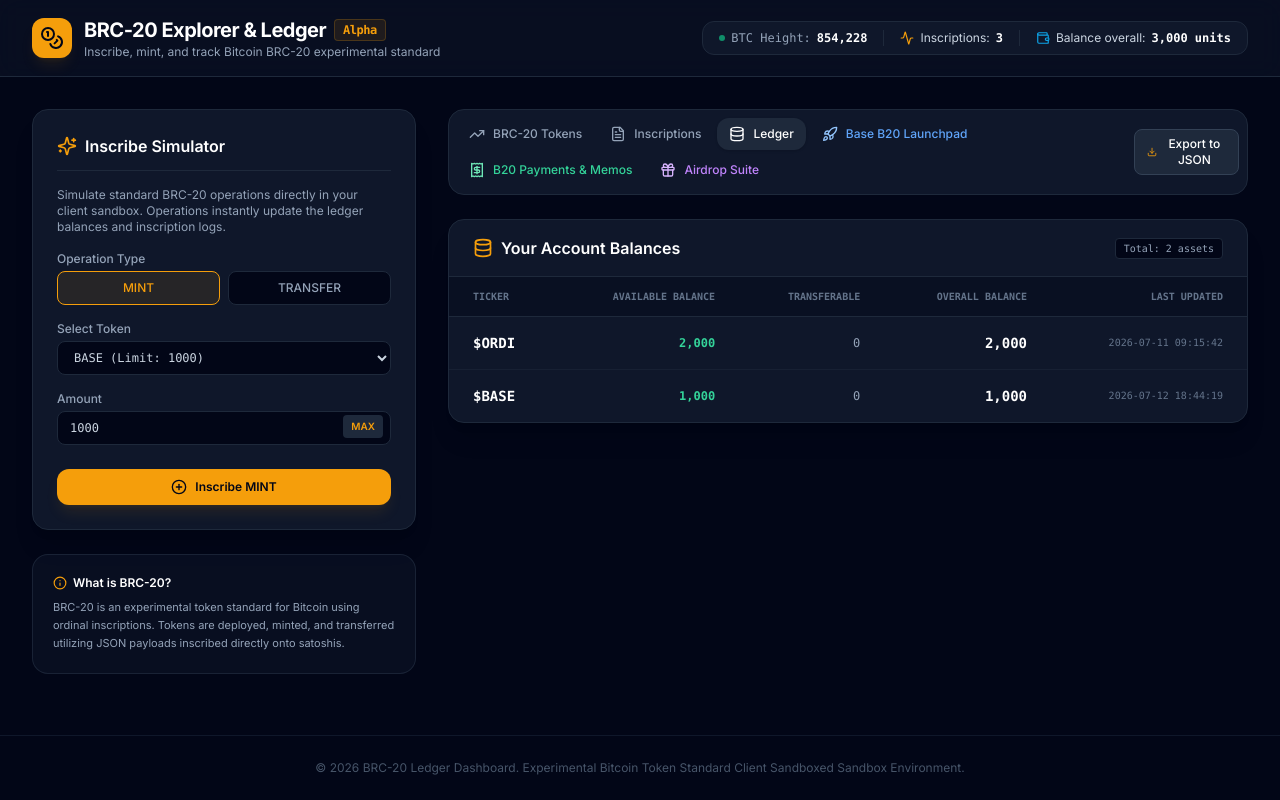
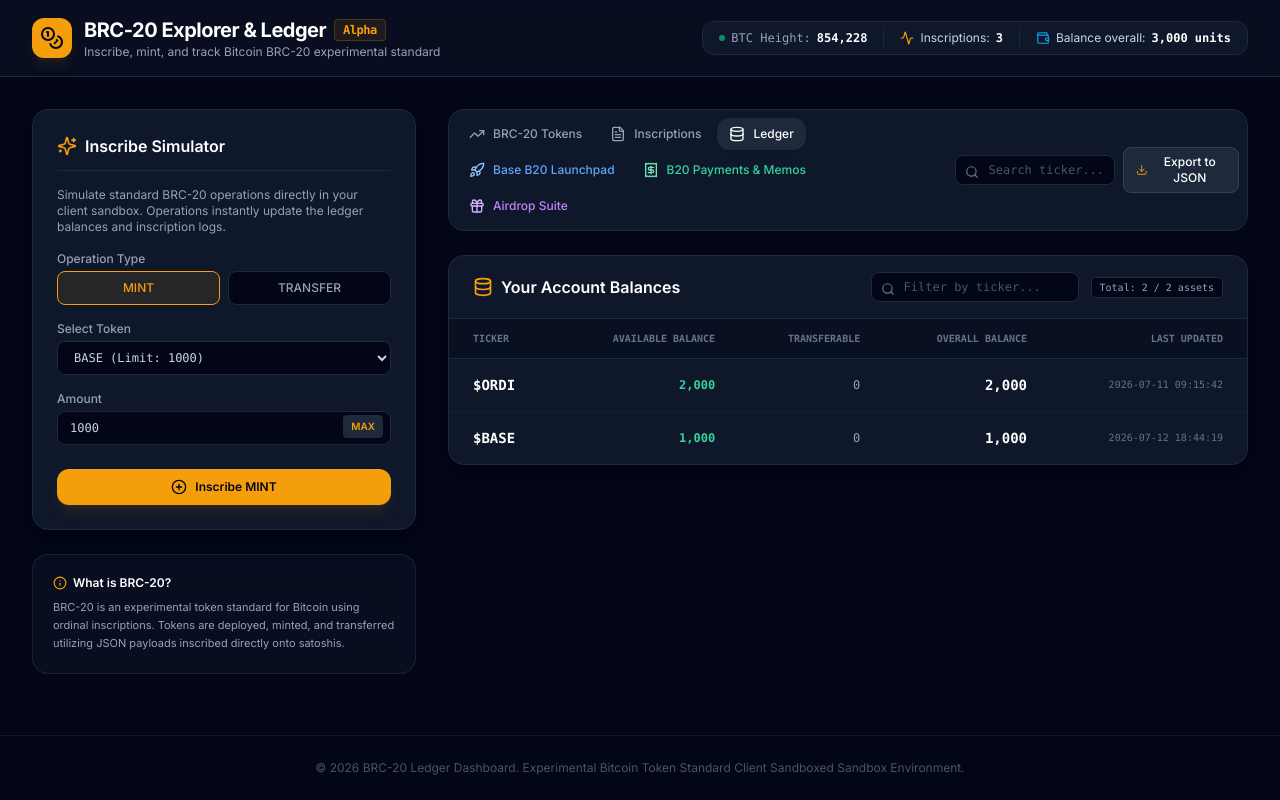
Before and after one commit to acerhash/BRC20-launcher, a Next.js app: page / in a window 1280 px wide. Both pictures are taken after a click on the button "Ledger". Built offline with nearby package versions, Linux system fonts and the light colour scheme.

Commit message:
feat: add search functionality to ledger tab
Enable filtering of ledger balances by ticker to improve data navigation.

```diff
--- a/app/page.tsx
+++ b/app/page.tsx
@@ -1133,6 +1133,11 @@ export default function Home() {
     return matchesSearch;
   });
 
+  // Search and Filter Ledger Balances
+  const filteredLedger = ledger.filter((b) =>
+    b.ticker.toLowerCase().includes(searchQuery.toLowerCase())
+  );
+
   return (
     <div className="min-h-screen bg-slate-950 text-slate-100 flex flex-col" id="app_root_container">
       {/* Top Navigation / Header */}
@@ -1381,7 +1386,7 @@ export default function Home() {
 
             {/* Render conditional actions inside tab controls (like search or exports) */}
             <div className="flex items-center gap-2" id="conditional_controls">
-              {activeTab === "tokens" && (
+              {(activeTab === "tokens" || activeTab === "ledger") && (
                 <div className="relative w-full sm:w-48" id="search_input_container">
                   <Search className="absolute left-2.5 top-2.5 h-3.5 w-3.5 text-slate-500" />
                   <input
@@ -1390,6 +1395,7 @@ export default function Home() {
                     value={searchQuery}
                     onChange={(e) => setSearchQuery(e.target.value)}
                     className="w-full bg-slate-950 border border-slate-800 rounded-lg py-1.5 pl-8 pr-3 text-xs text-slate-300 placeholder:text-slate-600 focus:outline-none focus:border-amber-500 font-mono"
+                    id="header_search_input"
                   />
                 </div>
               )}
@@ -1631,20 +1637,33 @@ export default function Home() {
             {/* 3. LEDGER BALANCES TAB */}
             {activeTab === "ledger" && (
               <div className="bg-slate-900 border border-slate-800 rounded-2xl overflow-hidden shadow-xl" id="ledger_tab_content">
-                <div className="px-6 py-4 border-b border-slate-800 flex items-center justify-between" id="ledger_header">
+                <div className="px-6 py-4 border-b border-slate-800 flex flex-col sm:flex-row sm:items-center justify-between gap-3" id="ledger_header">
                   <div className="flex items-center gap-2">
                     <Database className="w-5 h-5 text-amber-500" />
                     <h3 className="font-semibold text-white">Your Account Balances</h3>
                   </div>
-                  <span className="text-[10px] font-mono px-2 py-0.5 bg-slate-950 text-slate-400 border border-slate-800 rounded">
-                    Total: {ledger.length} assets
-                  </span>
+                  <div className="flex items-center gap-3">
+                    <div className="relative w-full sm:w-52" id="ledger_search_container">
+                      <Search className="absolute left-2.5 top-2.5 h-3.5 w-3.5 text-slate-500" />
+                      <input
+                        type="text"
+                        placeholder="Filter by ticker..."
+                        value={searchQuery}
+                        onChange={(e) => setSearchQuery(e.target.value)}
+                        className="w-full bg-slate-950 border border-slate-800 rounded-lg py-1.5 pl-8 pr-3 text-xs text-slate-300 placeholder:text-slate-600 focus:outline-none focus:border-amber-500 font-mono"
+                        id="ledger_search_input"
+                      />
+                    </div>
+                    <span className="text-[10px] font-mono px-2 py-0.5 bg-slate-950 text-slate-400 border border-slate-800 rounded whitespace-nowrap">
+                      Total: {filteredLedger.length} / {ledger.length} assets
+                    </span>
+                  </div>
                 </div>
 
                 <div className="overflow-x-auto" id="ledger_table_container">
-                  {ledger.length === 0 ? (
+                  {filteredLedger.length === 0 ? (
                     <div className="py-12 text-center text-slate-500 text-xs" id="no_ledger_found">
-                      No active balances in your account. Mint some tokens!
+                      {searchQuery ? `No active token balances matching "${searchQuery}".` : "No active balances in your account. Mint some tokens!"}
                     </div>
                   ) : (
                     <table className="w-full text-left border-collapse" id="ledger_table">
@@ -1658,7 +1677,7 @@ export default function Home() {
                         </tr>
                       </thead>
                       <tbody className="divide-y divide-slate-800/55 text-xs text-slate-300 font-mono">
-                        {ledger.map((b) => (
+                        {filteredLedger.map((b) => (
                           <tr key={b.ticker} className="hover:bg-slate-950/20 transition-all" id={`ledger_row_${b.ticker}`}>
                             <td className="py-4 px-6 uppercase font-bold text-white text-sm">${b.ticker}</td>
                             <td className="py-4 px-6 text-right font-semibold text-emerald-400">{b.available.toLocaleString()}</td>
```
